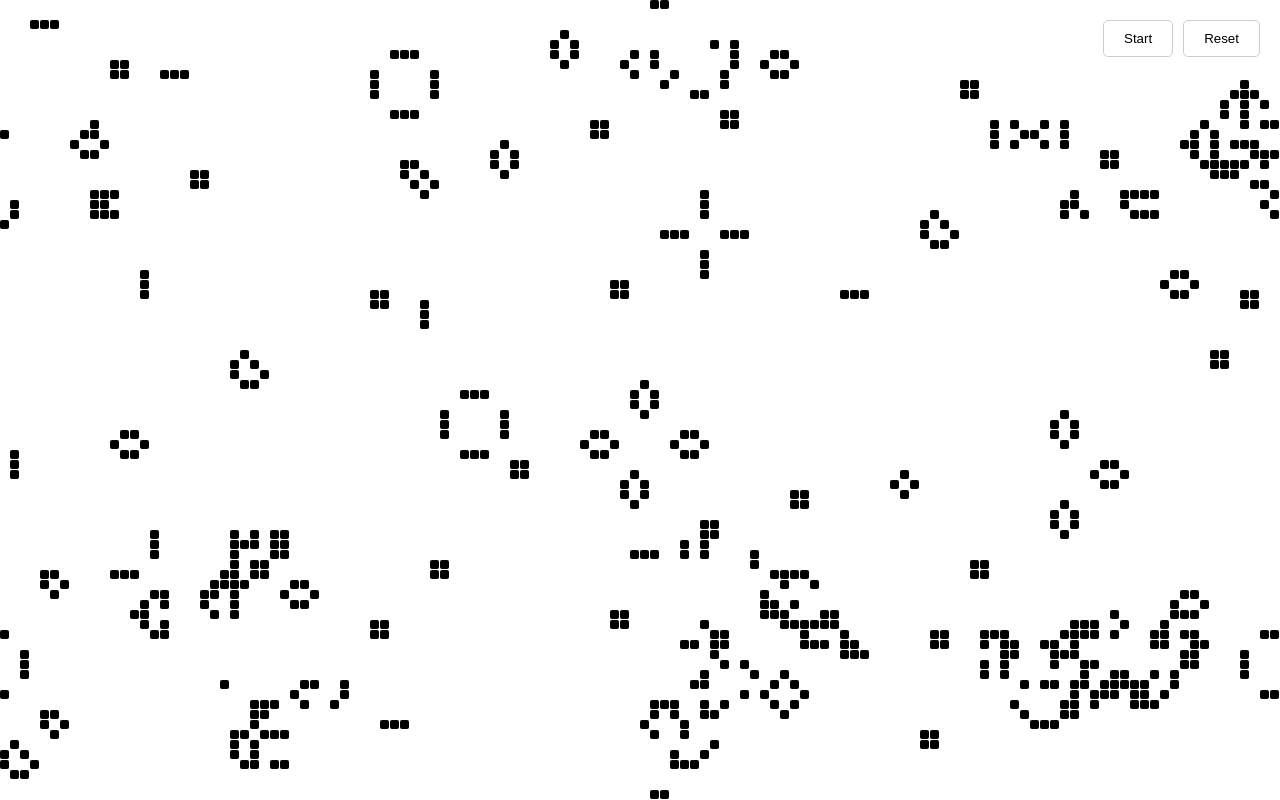
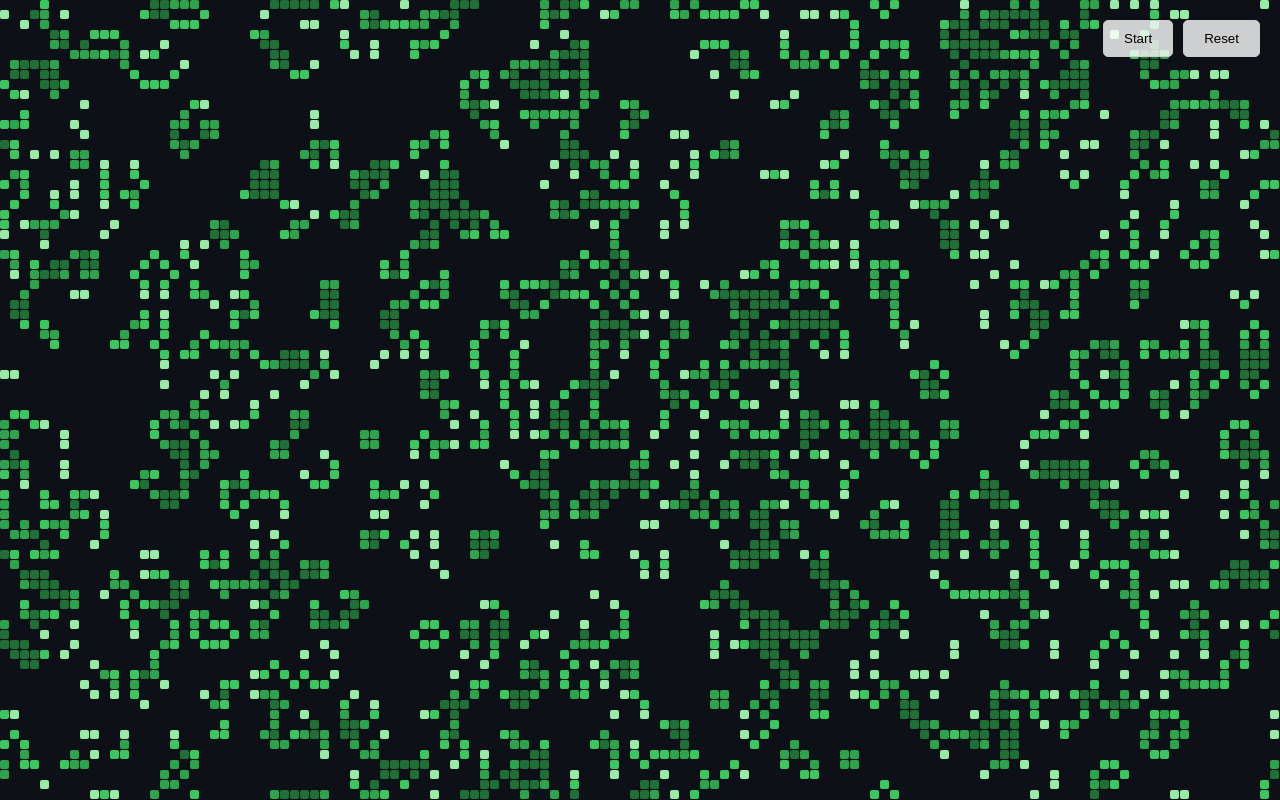
Before and after one commit to thokem/Game-Of-Life, a plain HTML site: page index.html in a window 1280 px wide. Both pictures are taken after a click on the button "Stop". Drawn offline with Linux system fonts and the light colour scheme.

Commit message:
Implement simulation controls and update rendering colors based on neighbor count

```diff
--- a/index.html
+++ b/index.html
@@ -8,6 +8,7 @@
             width: 100%;
             height: 100%;
             overflow: hidden;
+            background: #0d1117;
         }
         canvas {
             display: block;
@@ -46,10 +47,32 @@ let grid = [];
 const cellSize = 10;
 let isRunning = true;
 
+let updateInterval;
+const GENERATION_INTERVAL = 500; // 500ms = 0.5s
+
+function startSimulation() {
+    if (updateInterval) return;
+    updateInterval = setInterval(() => {
+        update();
+        draw();
+    }, GENERATION_INTERVAL);
+}
+
+function stopSimulation() {
+    if (updateInterval) {
+        clearInterval(updateInterval);
+        updateInterval = null;
+    }
+}
+
 document.getElementById('control').addEventListener('click', () => {
     isRunning = !isRunning;
     document.getElementById('control').textContent = isRunning ? 'Stop' : 'Start';
-    if (isRunning) animate();
+    if (isRunning) {
+        startSimulation();
+    } else {
+        stopSimulation();
+    }
 });
 
 document.getElementById('reset').addEventListener('click', () => {
@@ -105,13 +128,21 @@ function update() {
 }
 
 function draw() {
-    ctx.fillStyle = 'white';
+    ctx.fillStyle = '#0d1117';
     ctx.fillRect(0, 0, canvas.width, canvas.height);
 
-    ctx.fillStyle = 'black';
     for(let i = 0; i < grid.length; i++) {
         for(let j = 0; j < grid[i].length; j++) {
             if(grid[i][j]) {
+                const neighbors = countNeighbors(grid, i, j);
+                // Map neighbor count to GitHub-style colors
+                let color;
+                if (neighbors <= 1) color = '#9be9a8';
+                else if (neighbors == 2) color = '#40c463';
+                else if (neighbors == 3) color = '#30a14e';
+                else color = '#216e39';
+
+                ctx.fillStyle = color;
                 const x = j * cellSize;
                 const y = i * cellSize;
                 ctx.beginPath();
@@ -122,16 +153,18 @@ function draw() {
     }
 }
 
-function animate() {
-    if (!isRunning) return;
-    update();
-    draw();
-    requestAnimationFrame(animate);
-}
+// Remove or comment out the original animate function
+// function animate() {
+//     if (!isRunning) return;
+//     update();
+//     draw();
+//     requestAnimationFrame(animate);
+// }
 
 window.addEventListener('resize', resize);
 resize();
-animate();
+draw();
+startSimulation();
 </script>
 </body>
 </html>
```
